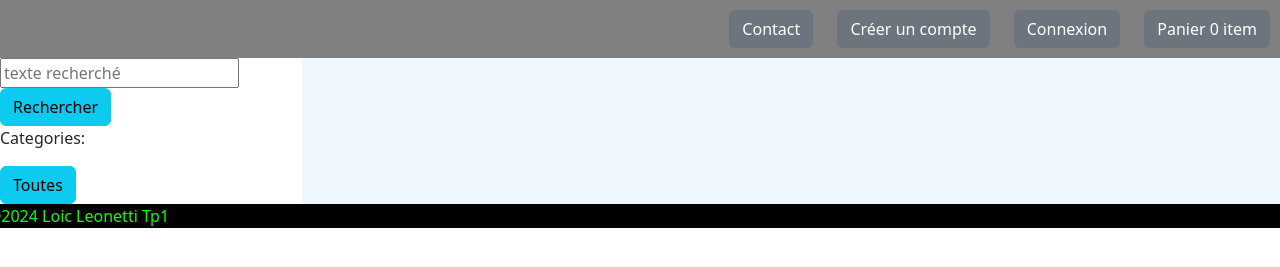
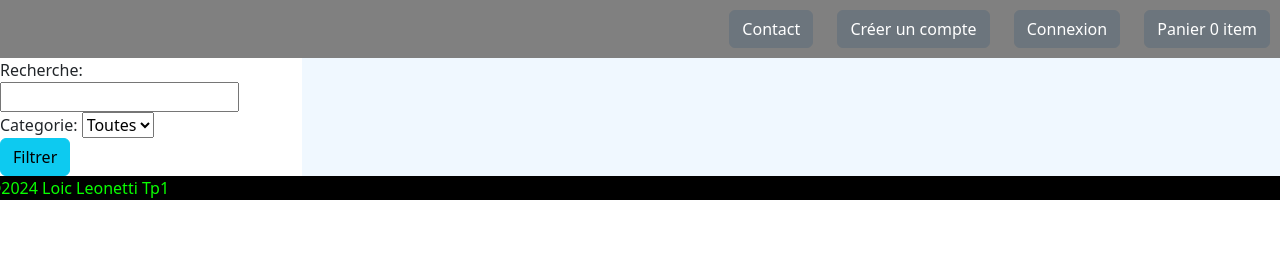
Before and after one commit to LoicLeonetti/2066177_TravailPratiqueWeb, a Symfony app: template templates/catalogue.html.twig in a window 1280 px wide. Shown: the part 56-323 px from the top of the page. Run offline with Twig, Linux system fonts and the light colour scheme; the template is opened without the code that fills it, so the values that code supplies are empty; some libraries are stand-ins or nearby versions.

Commit message:
Filters done

```diff
--- a/templates/catalogue.html.twig
+++ b/templates/catalogue.html.twig
@@ -1,4 +1,8 @@
+
+
 {% extends('base.html.twig') %}
+
+
 
 {% block javascripts %}
 	<script src="{{asset('js/modaleProduit.js')}}"></script>
@@ -6,27 +10,37 @@
 
 {% block body %}
 
+<!-- Nom: Loic Leonetti -->
+<!-- Date: 2024-02-24   -->
+
 	<div class='row'>
 
 		<div class='col-3'>
 			<section>
-				<input placeholder="texte recherché" id="inputRecherche" val=""></input>
-			<a class="btn btn-info" href="{{path('filtre_recherche',{recherche:"ProduitsTest"})}}">Rechercher</a>
-		</section>
-
-		<section class="filtreCategorie">
-			<p>Categories:</p>
+				<form action="{{path('filtre')}}">
+					Recherche:
+					<input name="texteFiltre">
+					<br>
+					Categorie:
+					<select name="categorieFiltre">
+						<option value="Toutes">Toutes</option>
 						{% for c in categories %}
-				<a class="btn btn-info" href="{{path('filtre_categorie',{id:c.id})}}">{{c.description}}</a>
+							<option value="{{c.Id}}">{{c.Description}}</option>
 						{% endfor %}
-				<a class="btn btn-info" href="{{path('catalogue')}}">Toutes</a>
+					</select>
+					<br>
+					<button type="submit" class="btn btn-info">Filtrer</button>
+				</form>
 			</section>
 		</div>
 
 		<section class='catalogue col-9 row'>
 			{% for p in produits %}
 
+
+
 				<div class='produit row col-3'>
+
 					<section>
 						{{p.nom}}
 					</section>
@@ -36,7 +50,6 @@
 						<a class="boutonModal" href="{{path('produit_details',{id:p.id})}}">
 							<img class="produitImage" src="images/produits/{{p.image}}.png" alt="TODO">
 						</a>
-
 
 						<img class="panier col-4" src="{{asset("images/panier.png")}}" alt="TODO">
 					</section>
@@ -49,4 +62,5 @@
 
 		<section id="modaleProduit" title="Description du produits"></section>
 
-</div>{% endblock %}
+	</div>
+{% endblock %}
--- a/templates/commun/entete.html.twig
+++ b/templates/commun/entete.html.twig
@@ -1,3 +1,7 @@
+<!-- Nom: Loic Leonetti -->
+<!-- Date: 2024-02-24   -->
+
+
 <div class="row entete">
 	<img class="col-3" src="" alt="LOGO TODO">
 	<section class='col-9'>
--- a/templates/commun/pieds.html.twig
+++ b/templates/commun/pieds.html.twig
@@ -1,3 +1,6 @@
+<!-- Nom: Loic Leonetti -->
+<!-- Date: 2024-02-24   -->
+
 <div class="row pied">
    &copy;2024 Loic Leonetti Tp1
 </div>
--- a/templates/contact.html.twig
+++ b/templates/contact.html.twig
@@ -1,3 +1,7 @@
+<!-- Nom: Loic Leonetti -->
+<!-- Date: 2024-02-24   -->
+
+
 {% extends('base.html.twig') %}
 
 {% block body %}
--- a/templates/detailsProduit.html.twig
+++ b/templates/detailsProduit.html.twig
@@ -1,3 +1,6 @@
+<!-- Nom: Loic Leonetti -->
+<!-- Date: 2024-02-24   -->
+
 <div class="row">
 
 
```
Also changed, not shown: src/Controller/catalogueController.php (+71 -20 lines). Lines whose indentation alone changed are shown as unchanged.
